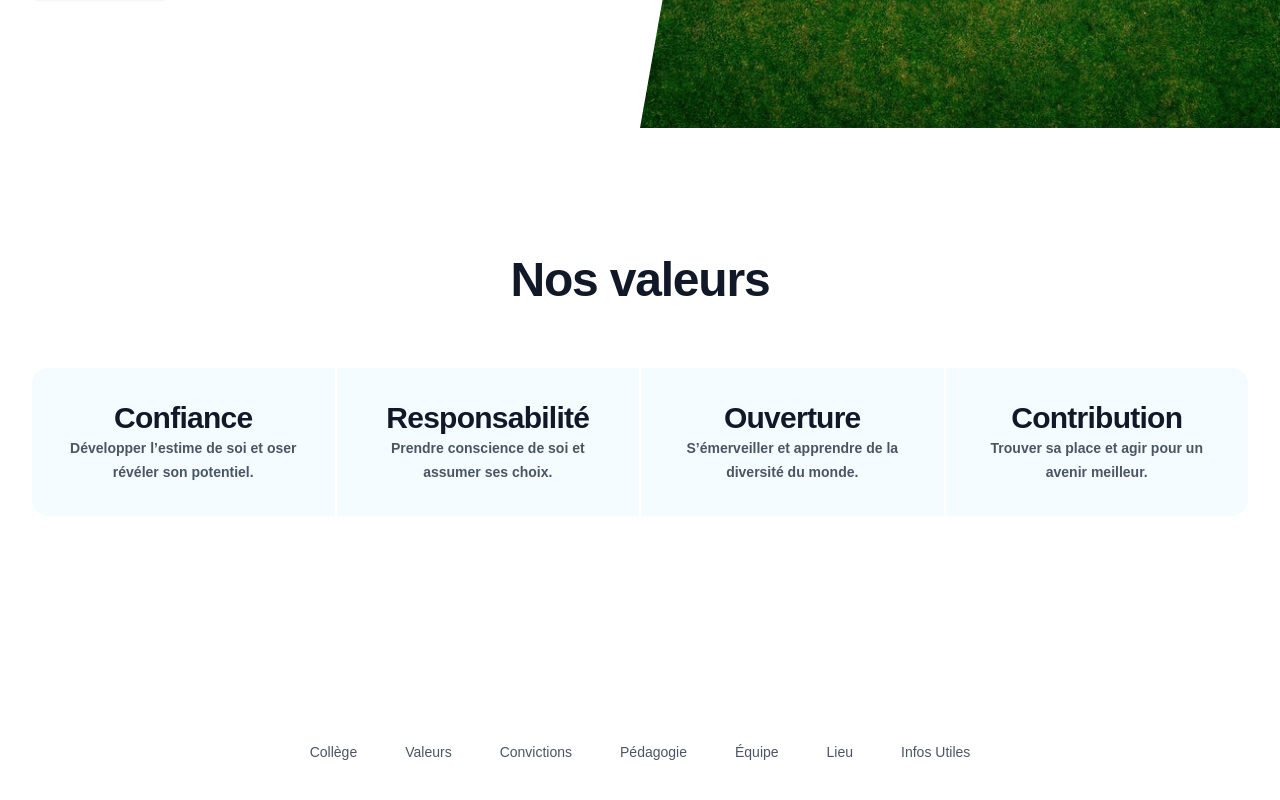
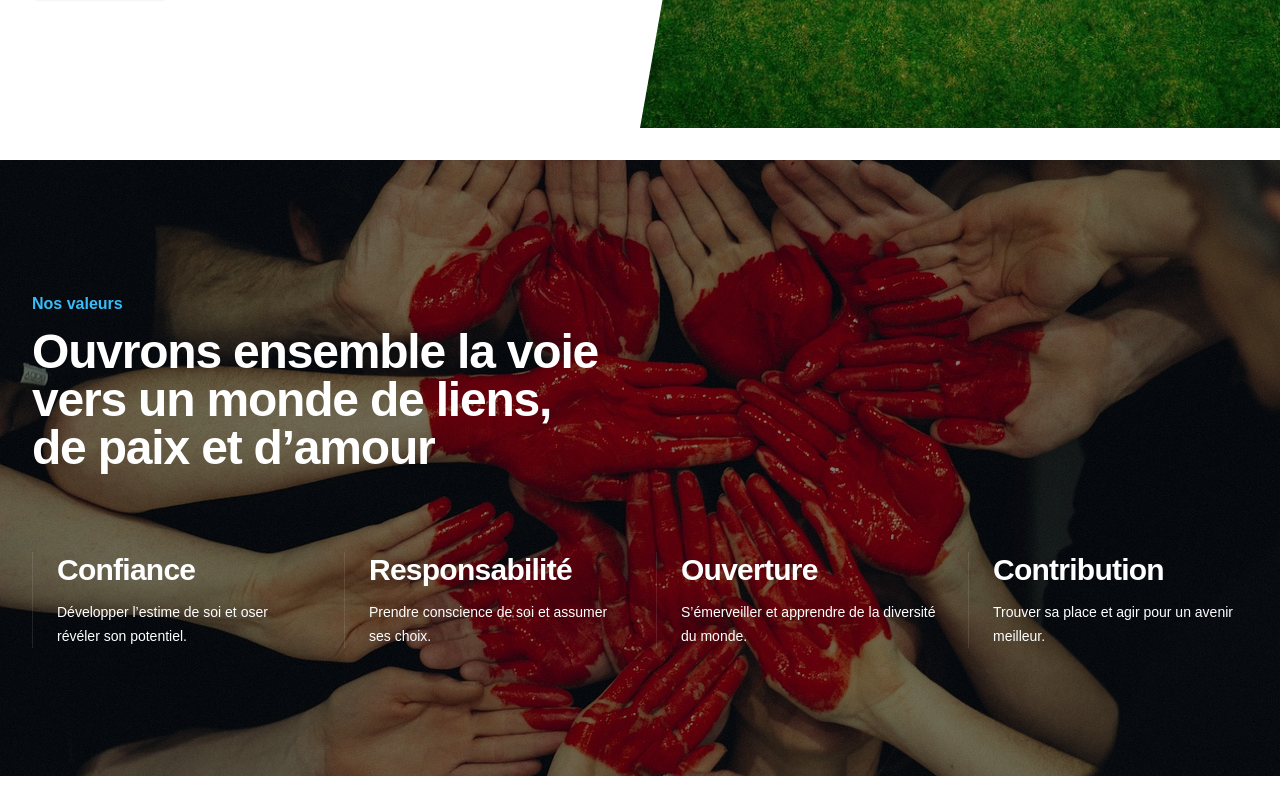
Before and after one commit to sgautier-dev/lespapangues, a Next.js app: page /valeurs in a window 1280 px wide. Shown: the part 680-1480 px from the top of the page. Built offline with nearby package versions, Linux system fonts and the light colour scheme.

Commit message:
updated values

```diff
--- a/src/components/Values.tsx
+++ b/src/components/Values.tsx
@@ -1,3 +1,6 @@
+import Image from "next/image"
+import heroImg from "@/images/Mains coeur_Pexels.jpg"
+
 const values = [
 	{
 		id: 1,
@@ -23,21 +26,48 @@ const values = [
 
 export default function Values() {
 	return (
-		<div className="py-24 sm:py-32">
-			<div className="mx-auto max-w-7xl px-6 lg:px-8">
-				<div className="mx-auto max-w-2xl lg:max-w-none">
-					<div className="text-center">
-						<h2 className="text-4xl font-semibold tracking-tight text-balance text-gray-900 sm:text-5xl">
+		<div className="relative isolate overflow-hidden bg-gray-900 mt-8 py-24 sm:py-32">
+			{/* Overlay */}
+			<div className="absolute inset-0 bg-black/50"></div>
+
+			{/* Content */}
+			<Image
+				alt="expériences aqua dance flow"
+				src={heroImg}
+				className="absolute inset-0 -z-10 size-full object-cover"
+				width={1280}
+				height={853}
+			/>
+
+			<div className="relative mx-auto max-w-7xl px-6 lg:px-8">
+				<div
+					aria-hidden="true"
+					className="absolute -bottom-8 -left-96 -z-10 transform-gpu blur-3xl sm:-bottom-64 sm:-left-40 lg:-bottom-32 lg:left-8 xl:-left-10"
+				>
+					<div
+						style={{
+							clipPath:
+								"polygon(74.1% 44.1%, 100% 61.6%, 97.5% 26.9%, 85.5% 0.1%, 80.7% 2%, 72.5% 32.5%, 60.2% 62.4%, 52.4% 68.1%, 47.5% 58.3%, 45.2% 34.5%, 27.5% 76.7%, 0.1% 64.9%, 17.9% 100%, 27.6% 76.8%, 76.1% 97.7%, 74.1% 44.1%)",
+						}}
+						className="aspect-1266/975 w-[79.125rem] bg-linear-to-tr from-[#ff4694] to-[#776fff] opacity-20"
+					/>
+				</div>
+				<div className="mx-auto max-w-2xl lg:mx-0 lg:max-w-xl">
+					<h2 className="text-base/8 font-semibold text-sky-400">
 						Nos valeurs
 					</h2>
+					<p className="mt-2 text-4xl font-semibold tracking-tight text-pretty text-white sm:text-5xl">
+						Ouvrons ensemble la voie vers un monde de liens, de paix et d’amour
+					</p>
 				</div>
-					<dl className="mt-16 grid grid-cols-1 gap-0.5 overflow-hidden rounded-2xl text-center sm:grid-cols-2 lg:grid-cols-4">
+				<dl className="mx-auto mt-16 grid max-w-2xl grid-cols-1 gap-x-8 gap-y-10 text-white sm:mt-20 sm:grid-cols-2 sm:gap-y-16 lg:mx-0 lg:max-w-none lg:grid-cols-4">
 					{values.map((value) => (
-							<div key={value.id} className="flex flex-col bg-sky-400/5 p-8">
-								<dt className="text-sm/6 font-semibold text-gray-600">
-									{value.name}
-								</dt>
-								<dd className="order-first text-3xl font-semibold tracking-tight text-gray-900">
+						<div
+							key={value.id}
+							className="flex flex-col gap-y-3 border-l border-white/10 pl-6"
+						>
+							<dt className="text-sm/6">{value.name}</dt>
+							<dd className="order-first text-3xl font-semibold tracking-tight">
 								{value.value}
 							</dd>
 						</div>
@@ -45,6 +75,5 @@ export default function Values() {
 				</dl>
 			</div>
 		</div>
-		</div>
 	)
 }
```
Also changed, not shown: src/images/Convictions.jpg (added), src/images/Mains coeur_Pexels.jpg (added). Lines whose indentation alone changed are shown as unchanged.
